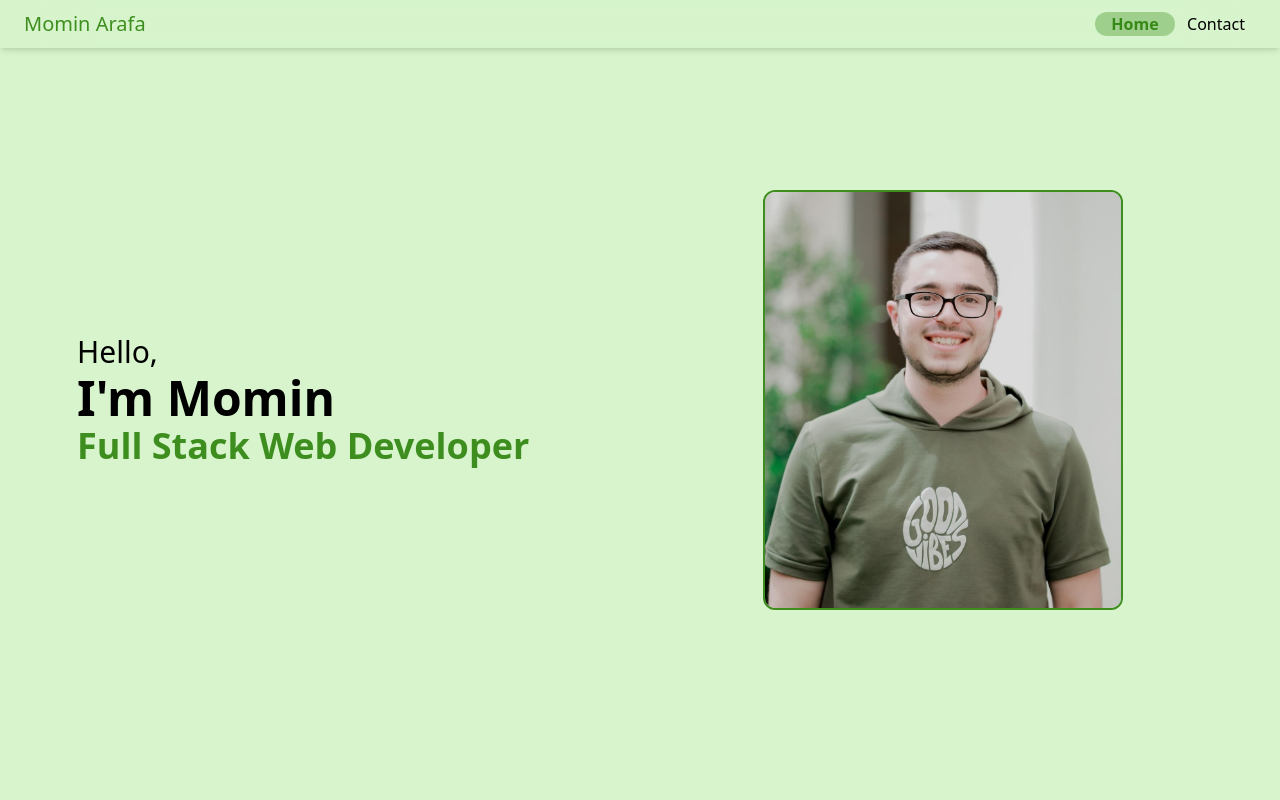
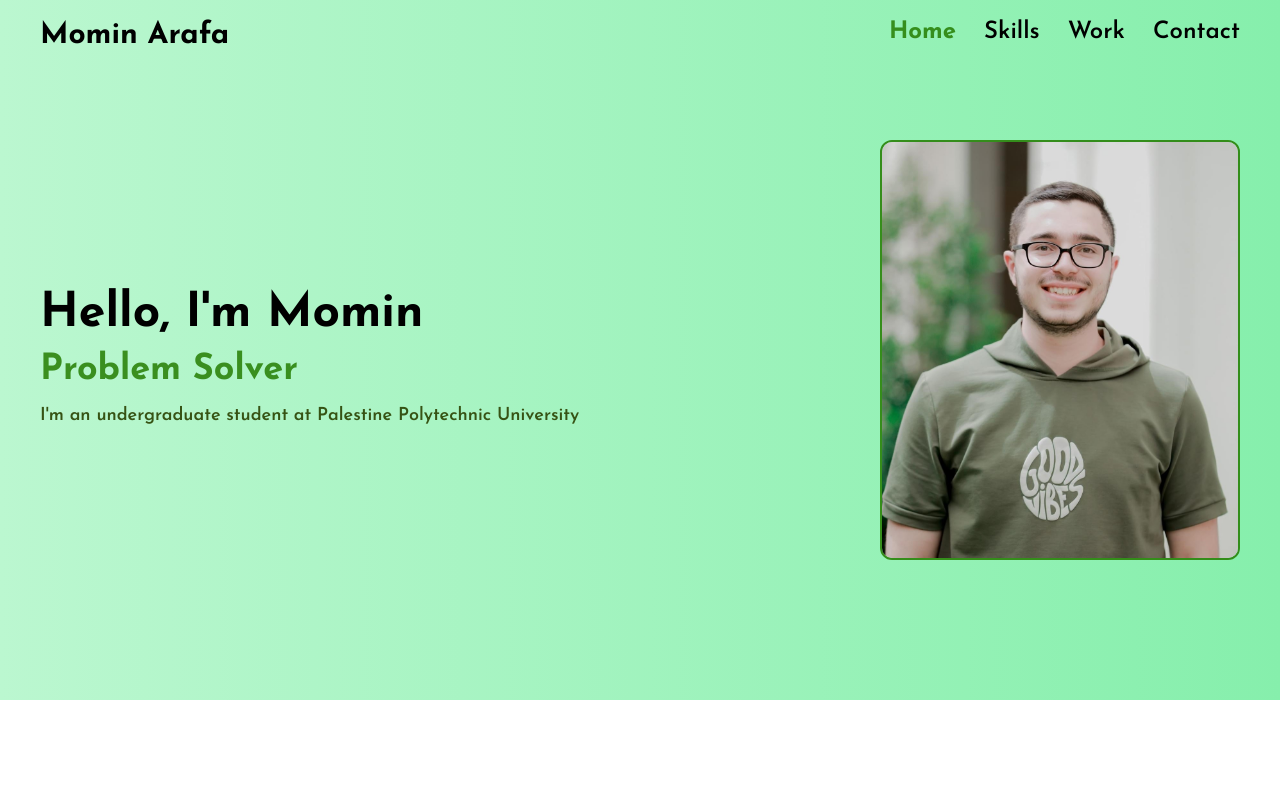
Before and after one commit to Momen-G-Ar/my-portfolio, a React (Vite) app: page / in a window 1280 px wide. Shown: the top 800 px of the page. Built offline with nearby package versions, Linux system fonts and the light colour scheme.

Commit message:
Edit design: start with home page edit

```diff
--- a/package.json
+++ b/package.json
@@ -14,12 +14,16 @@
   },
   "dependencies": {
     "@emailjs/browser": "^3.11.0",
+    "aos": "^2.3.4",
     "react": "^18.2.0",
     "react-dom": "^18.2.0",
     "react-icons": "^4.10.1",
+    "react-router-dom": "^6.17.0",
+    "react-type-animation": "^3.2.0",
     "tailwind-scrollbar-hide": "^1.1.7"
   },
   "devDependencies": {
+    "@types/aos": "^3.0.6",
     "@types/react": "^18.2.15",
     "@types/react-dom": "^18.2.7",
     "@typescript-eslint/eslint-plugin": "^6.0.0",
--- a/src/App.tsx
+++ b/src/App.tsx
@@ -4,9 +4,8 @@ import { Header, Home, Contact } from './components';
 const App = () => {
     return (
         <div
-            className='flex flex-col top-0 right-0 left-0 bottom-0 h-screen scroll-smooth sm:snap-mandatory sm:snap-y sm:overflow-y-auto sm:scrollbar-hide'
+            className='flex flex-col top-0 right-0 left-0 bottom-0 h-screen scroll-smooth'
         >
-
             <Header />
             <Home />
             {/* <About />
--- a/src/components/header.tsx
+++ b/src/components/header.tsx
@@ -1,22 +1,78 @@
+import { Link } from 'react-router-dom';
 import useHeader from '../hooks/header.hook';
-
 import { TfiMenu } from 'react-icons/tfi';
+import { RxCross2 } from 'react-icons/rx';
 
 const Header = () => {
-    const { isOpen, toggleOpenMenu, links, activeLink, setActiveLink } = useHeader();
+    const { scrollPosition, isOpen, toggleOpenMenu, links, activeLink, setActiveLink } = useHeader();
+
     return (
-        <header
-            id='header'
+        <div
             className={`
-                flex sticky flex-row h-8 top-0 left-0 right-0 align-middle z-20 justify-between p-6
-                font-medium text-xl text-[var(--primary-color)]
-                bg-[rgb(27 32 44 / 70%)] backdrop-blur-2xl shadow-md`
-            }
-        >
-            <a href='#home' className='flex items-center justify-start' onClick={() => setActiveLink(() => 'home')}>
-                Momin Arafa
-            </a>
-            <span className='sm:hidden flex items-center justify-center text-base' >
+                w-full mx-auto fixed flex justify-center top-0 py-5 sm:py-4 z-30
+                ${scrollPosition > 0 ? `bg-white shadow-md` : "bg-transparent"}
+            `}>
+            <nav className='container flex m-auto items-center justify-between'>
+                <div data-aos="fade-down" className="flex justify-center px-10">
+                    <Link
+                        onClick={() => window.scrollTo(0, 0)}
+                        to="/my-portfolio/#home"
+                        className="text-xl font-bold sm:text-3xl"
+                    >
+                        Momin Arafa
+                    </Link>
+                </div>
+                <div className='flex justify-end px-10'>
+                    <button
+                        onClick={toggleOpenMenu}
+                        className="cursor-pointer text-2xl flex md:hidden"
+                    >
+                        <TfiMenu size={25} />
+                    </button>
+                    <div className={`
+                        flex flex-col absolute m-auto top-0 w-[50%] h-screen bg-white
+                        md:relative md:bg-transparent md:h-max md:w-full
+                        ${!isOpen ? "right-[-100%] md:right-[0%]" : "right-[0%] md:right-[0%]"}
+                        `}>
+                        <button
+                            onClick={toggleOpenMenu}
+                            className={`text-3xl md:hidden flex relative w-full right-0 m-4 top-4 container`}
+                        >
+                            <RxCross2 size={25} />
+                        </button>
+                        <ul
+                            data-aos="fade-down"
+                            className={`
+                            flex flex-col justify-center
+                            md:flex-row md:items-center md:justify-end md:gap-7
+                        `}>
+                            {
+                                links.map((link, index) => {
+                                    return (
+                                        <li>
+                                            <a
+                                                key={link + index}
+                                                href={`#${link}`}
+                                                className={`
+                                                    flex items-center justify-center w-full mb-2
+                                                    cursor-pointer capitalize text-2xl
+                                                    hover:text-[var(--primary-color)]
+                                                    ${activeLink === link
+                                                        ? 'font-bold text-[var(--primary-color)]'
+                                                        : 'font-semibold text-black'}
+                                                `}
+                                                onClick={() => setActiveLink(() => link)}>
+                                                {link}
+                                            </ a>
+                                        </li>
+                                    );
+                                })
+                            }
+                        </ul>
+                    </div>
+                </div>
+            </nav>
+            {/* <span className='sm:hidden flex items-center justify-center text-base' data-aos="fade-down">
                 <TfiMenu className="relative" onClick={() => toggleOpenMenu()} />
                 {
                     isOpen &&
@@ -45,28 +101,8 @@ const Header = () => {
                         </ul>
                     </>
                 }
-            </span>
-            <ul className='flex-row gap-[1px] items-center justify-end hidden sm:flex text-base'>
-                {
-                    links.map((link, index) => {
-                        return (
-                            <a
-                                key={link + index}
-                                href={`#${link}`}
-                                className={`
-                                font-normal flex items-center justify-center w-[80px]
-                                cursor-pointer capitalize
-                                hover:decoration-[var(--primary-color)] hover:underline hover:underline-offset-2 hover:decoration-2
-                                ${activeLink === link ? 'font-semibold bg-[var(--secondary-color)] text-[var(--primary-color)] rounded-xl' : 'text-black'}
-                            `}
-                                onClick={() => setActiveLink(() => link)}>
-                                {link}
-                            </a >
-                        );
-                    })
-                }
-            </ul>
-        </header>
+            </span> */}
+        </div>
     );
 };
 
--- a/src/components/home.tsx
+++ b/src/components/home.tsx
@@ -1,29 +1,63 @@
 import personalImage from '../assets/self-image.png';
+import { TypeAnimation } from 'react-type-animation';
 
 const Home = () => {
     return (
-        <section id='home' className='sm:snap-start'>
+        <section id='home' className=''>
+            <div className={`bg-gradient-to-r from-green-200 to-green-300`}>
+                <div className={`
+                    flex flex-col mx-auto justify-center items-center pt-20 w-full gap-5
+                    md:flex md:flex-row md:h-[700px] md:justify-between md:container md:pt-5 md:px-10
+                `}>
                     <div
+                        id='up-left'
+                        className='flex flex-col justify-center md:w-1/2 md:flex-1 md:py-2'
+                    >
+                        <h1
+                            data-aos="fade-up"
                             className={`
-                    bg-[var(--background-from-primary-color)] min-h-screen min-w-screen
-                    grid grid-cols-1 grid-rows-2
-                    sm:grid-cols-[0.9fr_1fr] sm:grid-rows-1 font-sans
-                `}
+                                flex flex-col justify-center items-start text-3xl gap-3 px-[2.5rem]
+                                md:justify-start md:items-start md:px-0
+                            `}>
+                            <span className='font-bold text-2xl md:text-5xl sm:text-3xl p-y-2 md:p-0'>Hello, I'm Momin</span>
+                            <TypeAnimation
+                                data-aos="fade-up"
+                                sequence={[
+                                    "Web developer",
+                                    2000,
+                                    "Problem Solver",
+                                    2000,
+                                    "",
+                                ]}
+                                speed={30}
+                                wrapper="span"
+                                repeat={Infinity}
+                                className="font-bold text-lg  md:text-4xl sm:text-xl capitalize text-[var(--primary-color)]"
+                            />
+                            <span
+                                className='font-semibold text-lg text-lime-900'
                             >
-                <div id='up-left' className='flex flex-col justify-center items-center px-10'>
-                    <h1 className='ms:min-w-full flex flex-col justify-start items-start text-3xl gap-1'>
-                        Hello,
-                        <span className='font-bold text-2xl md:text-5xl sm:text-3xl'> I'm Momin</span>
-                        <span className='font-bold text-lg  md:text-4xl sm:text-xl capitalize text-[var(--primary-color)]'> Full Stack web developer</span>
+                                I'm an undergraduate student at Palestine Polytechnic University
+                            </span>
                         </h1>
                     </div>
-                <div id='down-right' className='flex justify-center items-center'>
-                    <div className='w-[70%] flex justify-center items-center'>
+                    <div
+                        id='down-right'
+                        data-aos="fade-up"
+                        className={`
+                            flex md:justify-end md:items-center md:w-1/2
+                            justify-center
+                        `}>
+                        <div className={`
+                            w-[70%] flex items-center justify-center mb-5
+                            md:justify-end md:mt-0
+                        `}>
                             <img
                                 src={personalImage}
                                 alt='Momin Personal Image'
-                            className='sm:-translate-y-0 rounded-xl min-h-[230px] max-h-[420px] min-w-[230px] border-2 border-[var(--primary-color)] -translate-y-10'
+                                className='rounded-xl min-h-[230px] max-h-[420px] min-w-[230px] border-2 border-[var(--primary-color)]'
                             />
+                        </div>
                     </div>
                 </div>
             </div>
--- a/src/hooks/header.hook.ts
+++ b/src/hooks/header.hook.ts
@@ -1,6 +1,6 @@
 import React from 'react';
 
-const links: string[] = ['home', 'contact']; // TODO: 'about', 'projects',
+const links: string[] = ['home', 'skills', 'work', 'contact']; // TODO: 'about', 'projects',
 
 const useHeader = () => {
     const [activeLink, setActiveLink] = React.useState<string>('home');
@@ -8,7 +8,22 @@ const useHeader = () => {
 
     const toggleOpenMenu = () => setIsOpen((oldState) => !oldState);
 
+    const [scrollPosition, setScrollPosition] = React.useState(0);
+    React.useEffect(() => {
+        const handleScroll = () => {
+            setScrollPosition(window.scrollY);
+        };
+
+        window.addEventListener("scroll", handleScroll);
+
+        return () => {
+            window.removeEventListener("scroll", handleScroll);
+        };
+    }, []);
+
+
     return {
+        scrollPosition,
         links,
         activeLink,
         setActiveLink,
--- a/src/index.css
+++ b/src/index.css
@@ -1,6 +1,23 @@
+@import url("https://fonts.googleapis.com/css2?family=Roboto:wght@300;400;500;700;900&display=swap");
+
+@import url('https://fonts.googleapis.com/css2?family=Josefin+Sans:wght@200;300;400;500;600;700&display=swap');
+
 @tailwind base;
 @tailwind components;
 @tailwind utilities;
+
+* {
+    padding: 0;
+    margin: 0;
+    box-sizing: border-box;
+    font-family: "Roboto", sans-serif;
+    font-family: 'Josefin Sans', sans-serif;
+    transition: all 0.2s ease;
+    -webkit-transition: all 0.2s ease;
+    -moz-transition: all 0.2s ease;
+    -ms-transition: all 0.2s ease;
+    -o-transition: all 0.2s ease;
+}
 
 body {
     position: relative;
@@ -10,27 +27,7 @@ body {
     --background-from-primary-color: #39c90033;
 }
 
-button {
-    border-radius: 8px;
-    border: 1px solid transparent;
-    padding: 0.6em 1.2em;
-    font-size: 1em;
-    font-weight: 500;
-    font-family: inherit;
-    cursor: pointer;
-    transition: border-color 0.25s;
-}
 
-button:hover {
-    border-color: var(--primary-color);
-}
-
-button:focus,
-button:active,
-button:focus-visible {
-    box-shadow: 1px 1px 3px rgba(82, 224, 26, 0.616);
-    text-shadow: 1px 1px 7px rgba(82, 224, 26, 0.616);
-}
 
 input,
 textarea {
@@ -47,3 +44,19 @@ textarea:focus-visible {
     border-color: var(--background-from-primary-color);
     border: 1px solid var(--background-from-primary-color);
 }
+
+html {
+    overflow-x: hidden !important;
+    scroll-behavior: smooth;
+    scroll-padding-top: 6rem;
+}
+
+::-webkit-scrollbar {
+    width: 7px;
+    scrollbar-color: white;
+}
+
+::-webkit-scrollbar-thumb {
+    background: black;
+    border-radius: 10px;
+}
--- a/src/main.tsx
+++ b/src/main.tsx
@@ -2,9 +2,19 @@ import React from 'react';
 import ReactDOM from 'react-dom/client';
 import App from './App.tsx';
 import './index.css';
+import { BrowserRouter } from 'react-router-dom';
+import AOS from 'aos';
+import 'aos/dist/aos.css';
 
 ReactDOM.createRoot(document.getElementById('root')!).render(
     <React.StrictMode>
-        <App />
+        <BrowserRouter>
+            <App />
+        </BrowserRouter>
     </React.StrictMode>,
 );
+
+AOS.init({
+    offset: 0,
+    duration: 1000,
+});
```
Also changed, not shown: src/components/contact.tsx (+6 -5 lines), 1 other file (tests, documents, lock files or other folders). Lines whose indentation alone changed are shown as unchanged.
